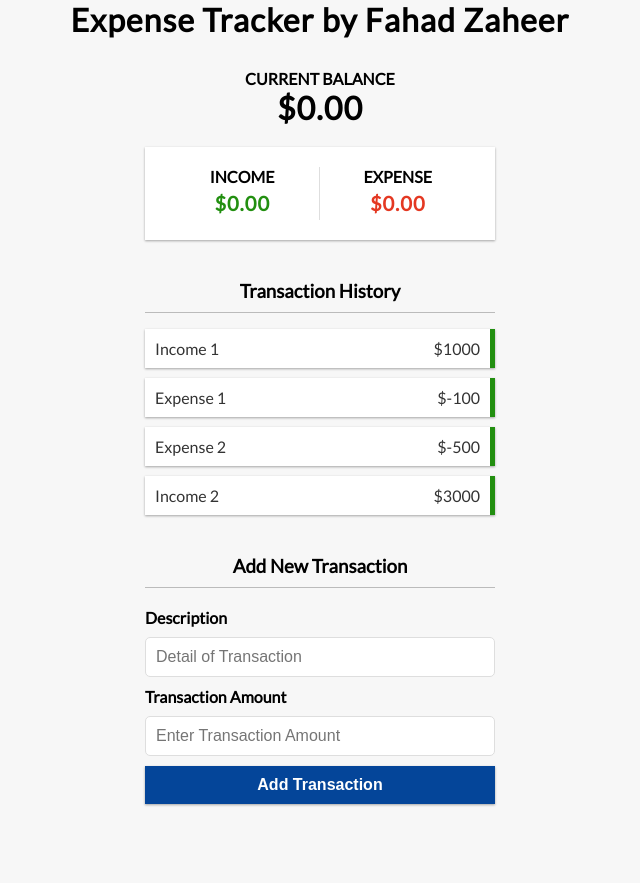
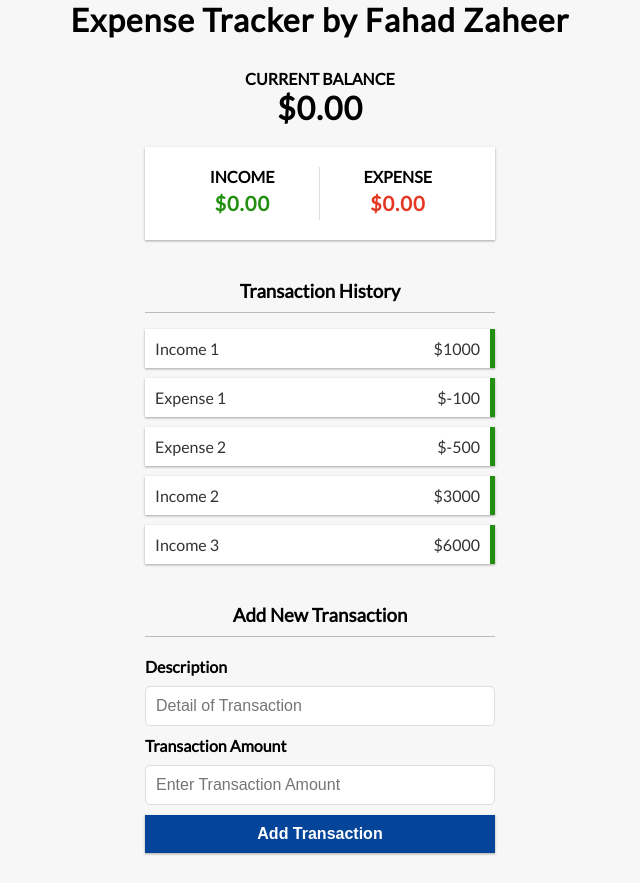
Before and after one commit to FahadZaheerfzr/React-Surge-Github-Actions, a React (Vite) app in the folder First-React-App/: page / in a window 1280 px wide. Shown: the whole page, without its empty margins (320-960 px from the left). Before the commit the page ends 834 px from the top, so only its background shows below. Built offline with nearby package versions, Linux system fonts and the light colour scheme.

Commit message:
Context Updated

```diff
--- a/First-React-App/src/App.jsx
+++ b/First-React-App/src/App.jsx
@@ -10,7 +10,6 @@ import { GlobalContext, GlobalProvider } from './contexts/GlobalContext'
 
 function App() {
   const [balance, setBalance] = useState(0.00)
-  const { transactions } = useContext(GlobalContext)
 
   return (
     <GlobalProvider>
@@ -18,7 +17,7 @@ function App() {
       <div className='container'>
         <Balance />
         <AccountSummary />
-        <TransactionHistory transaction={transactions}/>
+        <TransactionHistory />
         <AddTransaction />
       </div>
 
--- a/First-React-App/src/components/TransactionHistory/TransactionHistory.jsx
+++ b/First-React-App/src/components/TransactionHistory/TransactionHistory.jsx
@@ -1,5 +1,9 @@
+import { useContext } from 'react';
+import { GlobalContext } from '../../contexts/GlobalContext';
 import Transcation from './Transaction';
-const TransactionHistory = ({transaction}) => {
+
+const TransactionHistory = () => {
+    const { transaction } = useContext(GlobalContext);
     console.log(transaction)
     return (
         <div>
--- a/First-React-App/src/contexts/GlobalContext.jsx
+++ b/First-React-App/src/contexts/GlobalContext.jsx
@@ -7,6 +7,7 @@ const initialState = {
         {id:2, description:"Expense 1", transactionAmount: -100},
         {id:3, description:"Expense 2", transactionAmount: -500},
         {id:4, description:"Income 2", transactionAmount: 3000},
+        {id:5, description:"Income 3", transactionAmount: 6000},
     ]
 };
 
@@ -16,7 +17,7 @@ export const GlobalProvider = ({children}) => {
 
     const [state] = useReducer(AppReducer, initialState);
     return (
-        <GlobalContext.Provider value={state.transactions}>
+        <GlobalContext.Provider value={{transaction: state.transactions}}>
             {children}
         </GlobalContext.Provider>
     )
```
